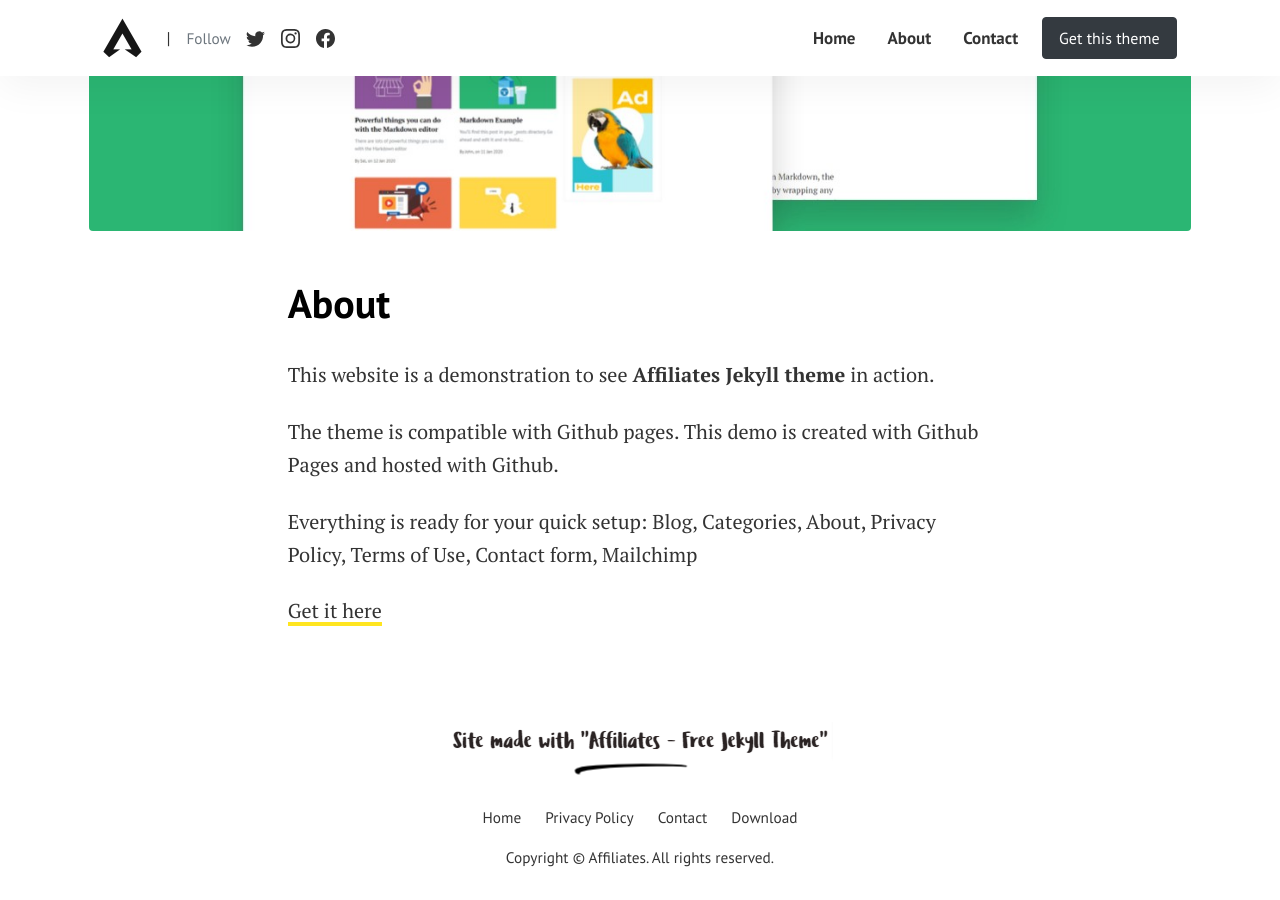
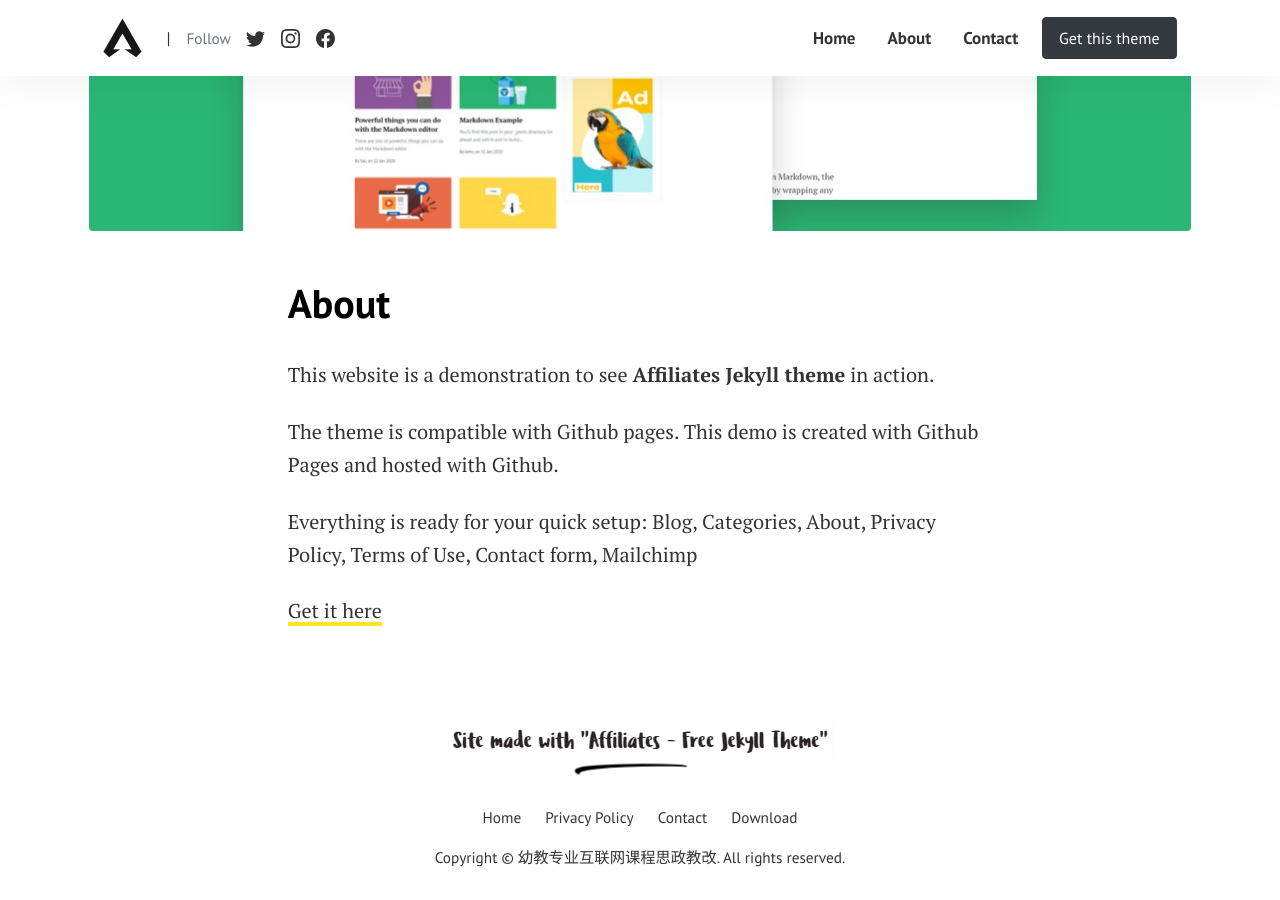
Before and after one commit to jxusthnjx/lngsyj, a Jekyll site: the page built from pages/about.md, in a window 1280 px wide and 900 px high, scrolled down 504 px. Built offline with Jekyll 4.4.1, drawn with Linux system fonts in a browser that asks for light colours.

Commit message:
Update _config.yml

```diff
--- a/_config.yml
+++ b/_config.yml
@@ -1,13 +1,13 @@
-title: "Affiliates"
-email: wowthemesnet@gmail.com
-timezone: UTC
+title: "幼教专业互联网课程思政教改"
+email: jxusthnjx@gmail.com
+timezone: Asia/Shanghai
 baseurl: ""
 permalink: "/:title/"
 logo: 'assets/images/logo.png'
 favicon: 'assets/images/favicon.ico'
 author: Sal
 paginate: 30
-disqus: 'demowebsite'
+disqus: '幼教专业互联网课程思政课程教改'
 locale: en_us
 lang: en_us
 feed_items: 10
```
